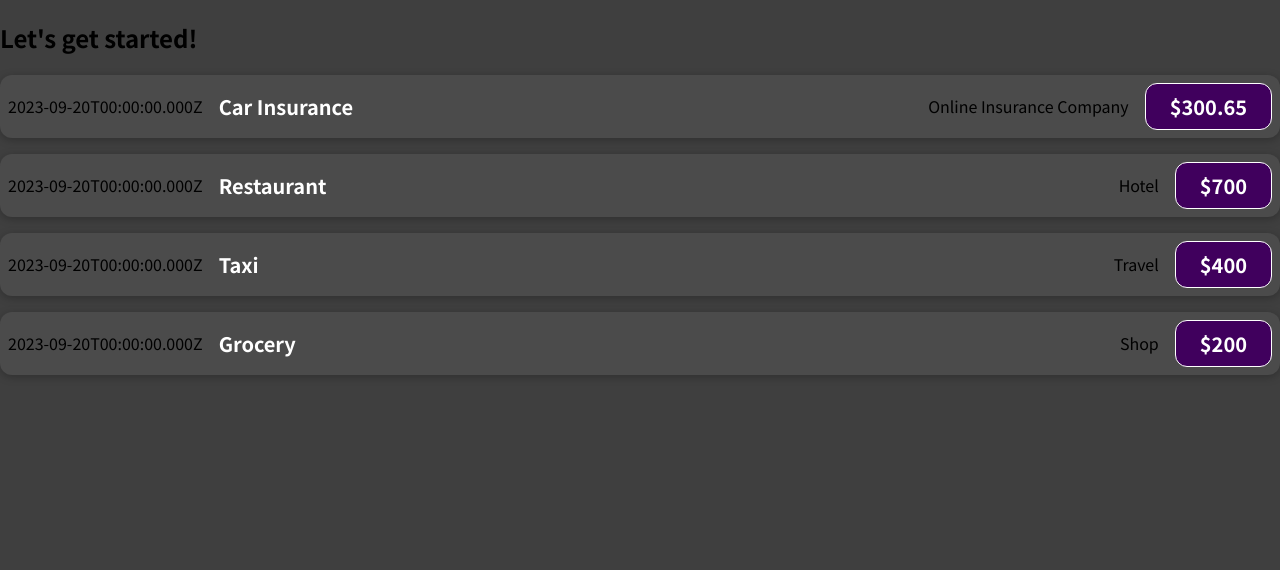
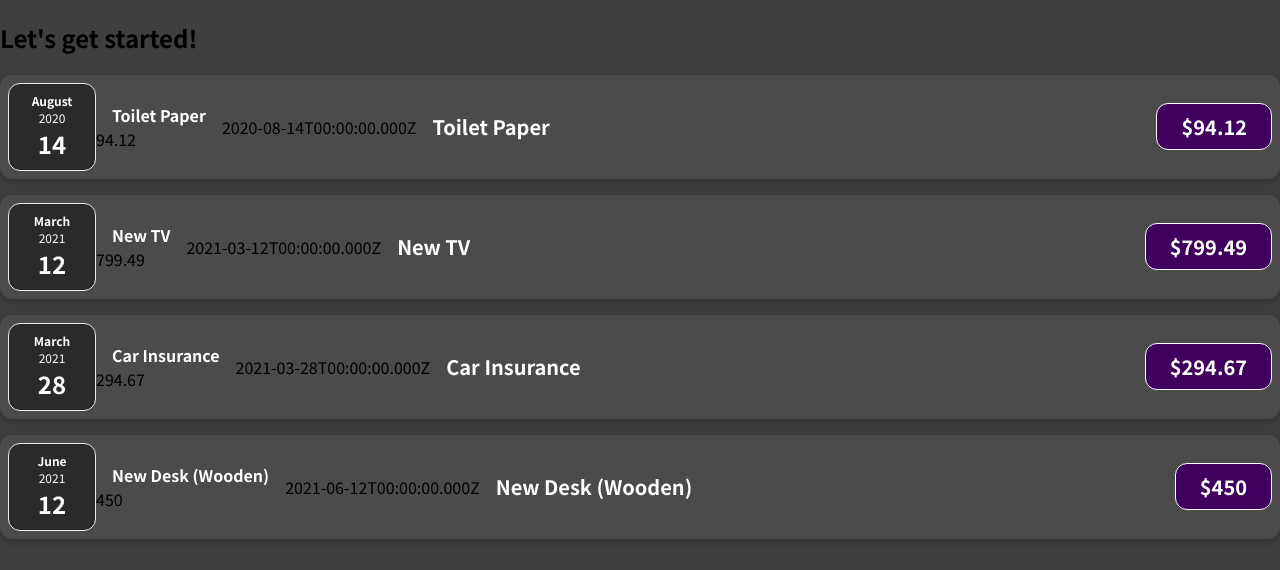
Before and after one commit to Ganeshbjamkar/GettingStartedWithReactjs, a React (Create React App) app: page / in a window 1280 px wide. Shown: the top 570 px of the page. Built offline with nearby package versions, Linux system fonts and the light colour scheme.

Commit message:
ExpenseDate and  ExpenseDeatils

```diff
--- a/src/App.js
+++ b/src/App.js
@@ -1,51 +1,51 @@
-// App.js
-import React from "react";
 import ExpenseItem from "./components/ExpenseItem";
 
 function App() {
   const expenses = [
     {
       id: "e1",
-      title: "Car Insurance",
-      amount: 300.65,
-      date: new Date(2023, 8, 20),
-      locationofexpenditure: "Online Insurance Company",
+      title: "Toilet Paper",
+      amount: 94.12,
+      date: new Date(2020, 7, 14),
     },
-    {
-      id: "e2",
-      title: "Restaurant",
-      amount: 700,
-      date: new Date(2023, 8, 20),
-      locationofexpenditure: "Hotel",
-    },
+    { id: "e2", title: "New TV", amount: 799.49, date: new Date(2021, 2, 12) },
     {
       id: "e3",
-      title: "Taxi",
-      amount: 400,
-      date: new Date(2023, 8, 20),
-      locationofexpenditure: "Travel",
+      title: "Car Insurance",
+      amount: 294.67,
+      date: new Date(2021, 2, 28),
     },
     {
       id: "e4",
-      title: "Grocery",
-      amount: 200,
-      date: new Date(2023, 8, 20),
-      locationofexpenditure: "Shop",
+      title: "New Desk (Wooden)",
+      amount: 450,
+      date: new Date(2021, 5, 12),
     },
   ];
 
   return (
     <div>
       <h2>Let's get started!</h2>
-      {expenses.map((expense) => (
-        <ExpenseItem
-          key={expense.id}
-          title={expense.title}
-          amount={expense.amount}
-          date={expense.date}
-          locationofexpenditure={expense.locationofexpenditure}
-        />
-      ))}
+      <ExpenseItem
+        title={expenses[0].title}
+        amount={expenses[0].amount}
+        date={expenses[0].date}
+      />
+      <ExpenseItem
+        title={expenses[1].title}
+        amount={expenses[1].amount}
+        date={expenses[1].date}
+      />
+      <ExpenseItem
+        title={expenses[2].title}
+        amount={expenses[2].amount}
+        date={expenses[2].date}
+      />
+      <ExpenseItem
+        title={expenses[3].title}
+        amount={expenses[3].amount}
+        date={expenses[3].date}
+      />
     </div>
   );
 }
--- /dev/null
+++ b/src/components/ExpenseDate.css
@@ -0,0 +1,26 @@
+.expense-date {
+  display: flex;
+  flex-direction: column;
+  width: 5.5rem;
+  height: 5.5rem;
+  border: 1px solid #ececec;
+  background-color: #2a2a2a;
+  color: white;
+  border-radius: 12px;
+  align-items: center;
+  justify-content: center;
+}
+
+.expense-date__month {
+  font-size: 0.75rem;
+  font-weight: bold;
+}
+
+.expense-date__year {
+  font-size: 0.75rem;
+}
+
+.expense-date__day {
+  font-size: 1.5rem;
+  font-weight: bold;
+}
--- /dev/null
+++ b/src/components/ExpenseDate.js
@@ -0,0 +1,17 @@
+import "./ExpenseDate.css";
+
+function ExpenseDate(props) {
+  const month = props.date.toLocaleString("en-US", { month: "long" });
+  const day = props.date.toLocaleString("en-US", { day: "2-digit" });
+  const year = props.date.getFullYear();
+
+  return (
+    <div className="expense-date">
+      <div className="expense-date__month">{month}</div>
+      <div className="expense-date__year">{year}</div>
+      <div className="expense-date__day">{day}</div>
+    </div>
+  );
+}
+
+export default ExpenseDate;
--- /dev/null
+++ b/src/components/ExpenseDetails.js
@@ -0,0 +1,10 @@
+const ExpenseDetails = (props) => {
+  return (
+    <div className="expense-details">
+      <h2>{props.title}</h2>
+      <div className="expense-amount">{props.amount}</div>
+    </div>
+  );
+};
+
+export default ExpenseDetails;
--- a/src/components/ExpenseItem.js
+++ b/src/components/ExpenseItem.js
@@ -1,10 +1,14 @@
 // ExpenseItem.js
 import React from "react";
+import ExpenseDate from "./ExpenseDate";
+import ExpenseDetails from "./ExpenseDetails";
 import "./ExpenseItem.css";
 
 function ExpenseItem(props) {
   return (
     <div className="expense-item">
+      <ExpenseDate date={props.date} />
+      <ExpenseDetails title={props.title} amount={props.amount} />
       <div>{props.date.toISOString()}</div>
       <div className="expense-item__description">
         <h2>{props.title}</h2>
```
Also changed, not shown: src/components/ExpenseDetails.css (added).
